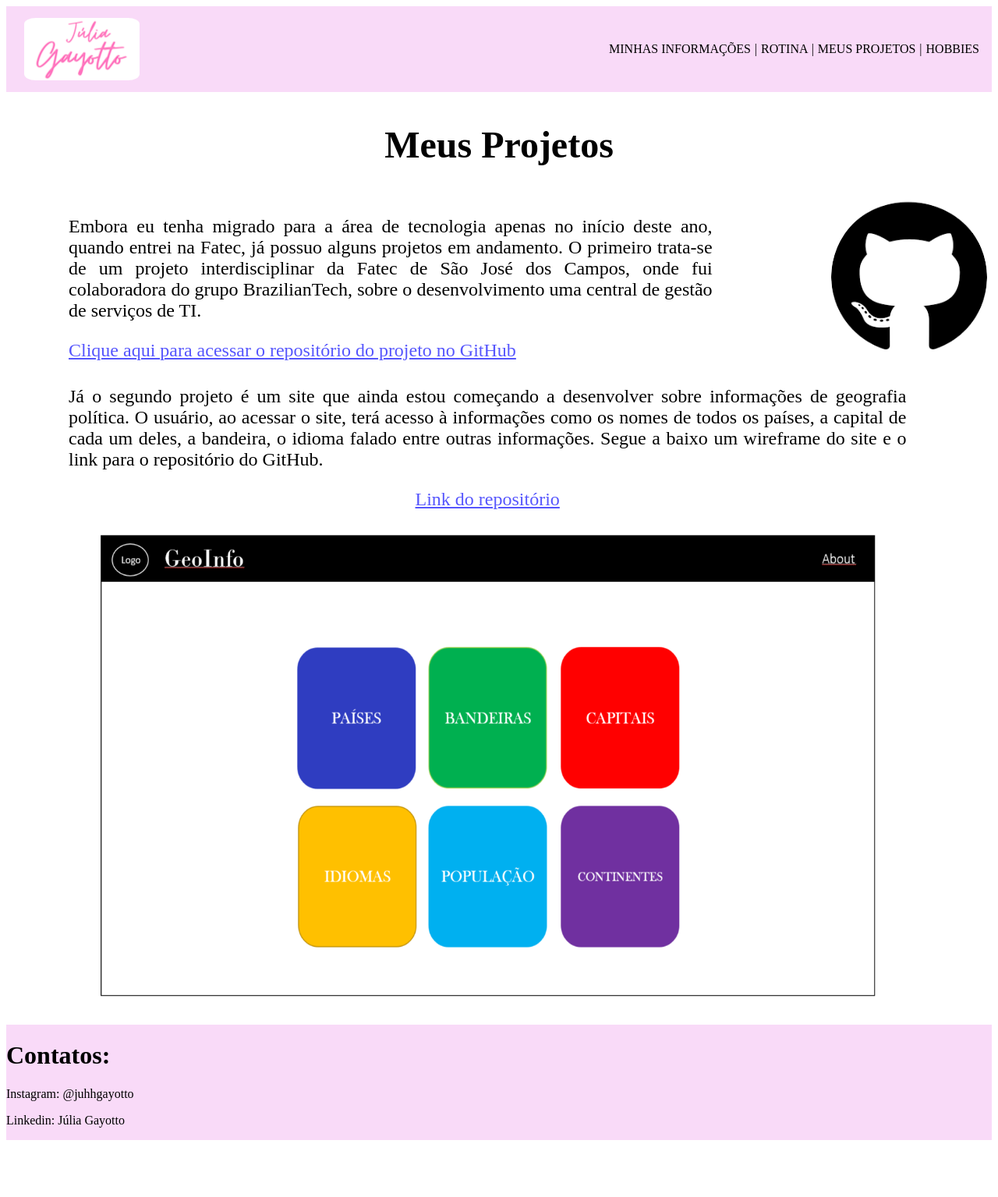
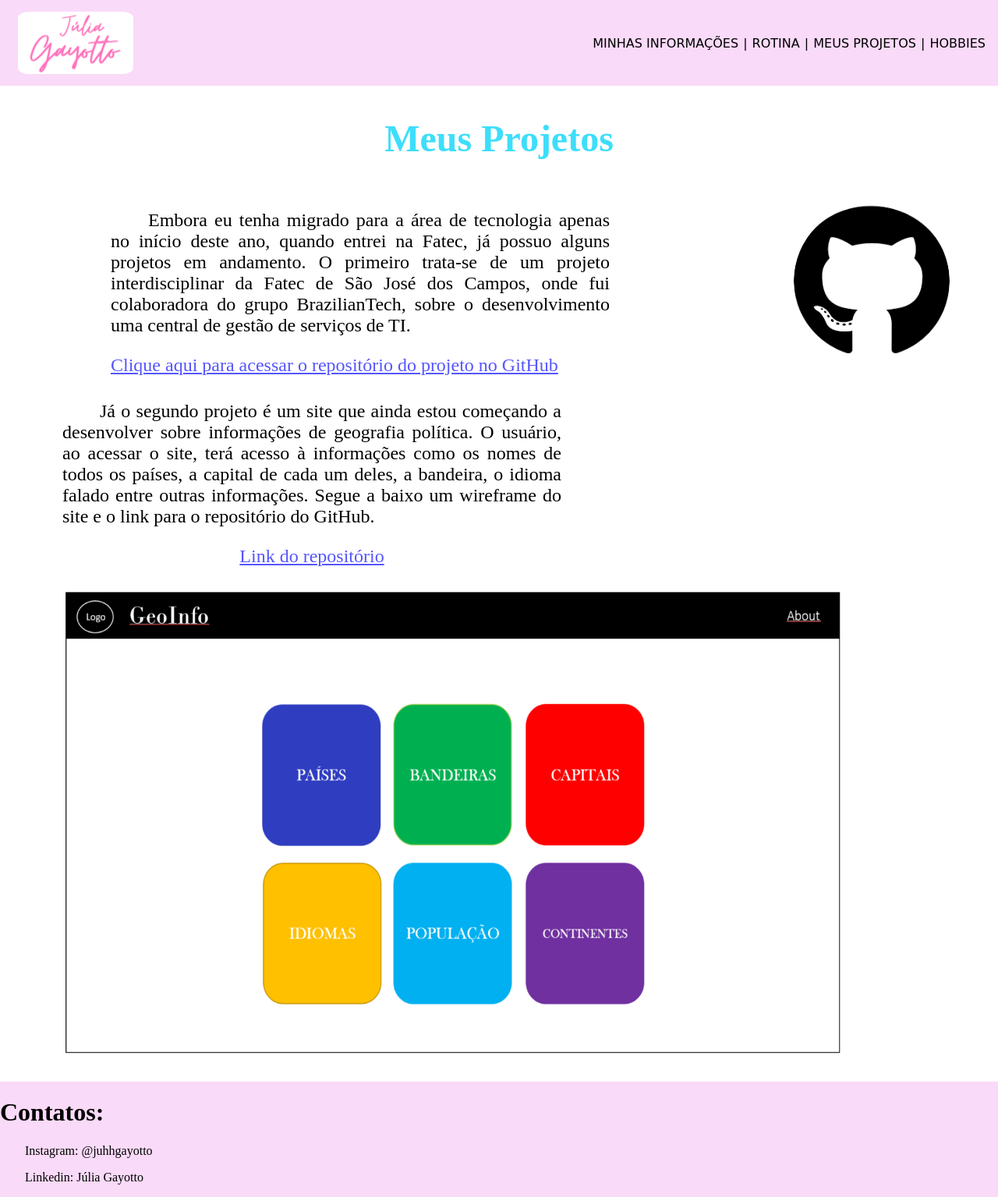
Before and after one commit to JuliaGayotto/Portfolio-DesignDigital, a Flask app: page /meus_projetos.html in a window 1280 px wide. Shown: the whole page at 78% size. Before the commit the page ends 1462 px from the top, so only its background shows below. Run offline with Flask 2, Linux system fonts and the light colour scheme.

Commit message:
adicao do recuo nos paragrafos

```diff
--- a/Src/static/css/estilos.css
+++ b/Src/static/css/estilos.css
@@ -1,5 +1,7 @@
 html,body{
     height: 100%;
+    margin: 0px;
+    padding: 0px;
 }
 
 body{
@@ -137,8 +139,8 @@ table{
     height: 55vh;
     align-items: center;
     text-align: center;
-    margin-left: 13%;
-    margin-right: 20%;
+    margin-left: 15%;
+    margin-right: 15%;
     margin-top: 3%;
     margin-bottom: 2%;
 
@@ -168,7 +170,7 @@ table{
 .geo-text{
     font-size:x-large;
     text-align: justify;
-    width: 85%;
+    width: 50%;
     margin-left: 10vh;
     margin-right:5vh;
     margin-top: 4vh;
@@ -178,14 +180,16 @@ table{
 .di-text{
     font-size:x-large;
     text-align: justify;
-    width: 80%;
+    width: 50%;
     margin-left: 10vh;
-    margin-right:10vh;
+    margin-right:5vh;
+    align-items:flex-start
 }
 
 .esq-foto{
-    width: 20%;
+
     margin-left: 9vh;
+    text-align: center;
 
 }
 .e-foto{
@@ -211,6 +215,9 @@ footer{
     flex-shrink: 0;
     background-color: rgba(248, 209, 246, 0.788);
 
+}
+.letra {
+    font-size: 20px;
 }
 
 .ingles{
@@ -247,5 +254,12 @@ footer{
 .titulo{
     text-align: center;
     font-size:xx-large;
-    margin-top: 1%
+    margin-top: 1%;
+    color:rgba(26, 216, 250, 0.849)
 }
+p{
+    text-indent:2em
+}
+.menuzin {
+    font-family:cursive ;
+}
```
